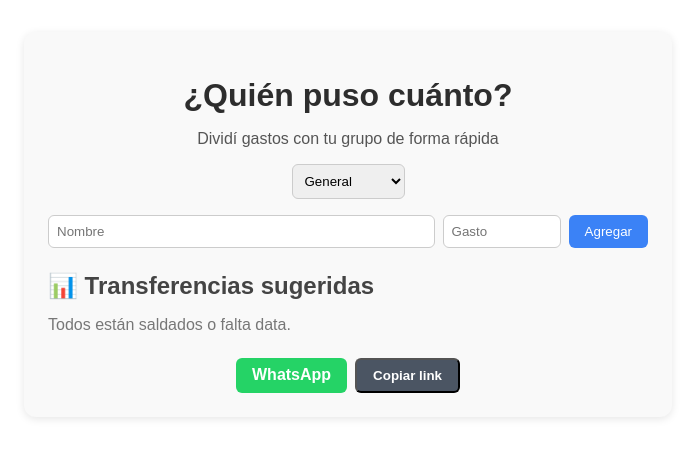
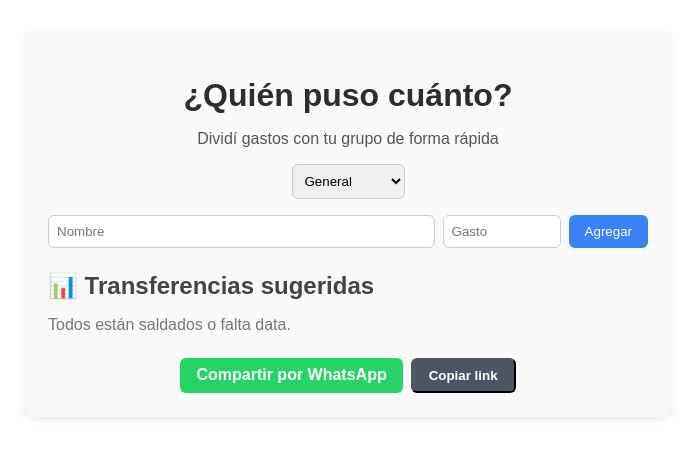
Before and after one commit to javosds/asado-gastos-app, a React (Vite) app in the folder asado-gastos-app/: page / in a window 1280 px wide. Shown: the top 458 px of the page, without its empty margins (292-987 px from the left). Built offline with nearby package versions, Linux system fonts and the light colour scheme.

Commit message:
Update App.jsx

```diff
--- a/asado-gastos-app/src/App.jsx
+++ b/asado-gastos-app/src/App.jsx
@@ -119,7 +119,7 @@ export default function App() {
           rel="noopener noreferrer"
           style={{ backgroundColor: "#25D366", color: "white", padding: "0.5rem 1rem", borderRadius: "6px", textDecoration: "none", fontWeight: "bold" }}
         >
-          WhatsApp
+          Compartir por WhatsApp
         </a>
         <button
           onClick={() => navigator.clipboard.writeText(bitlyURL)}
```
